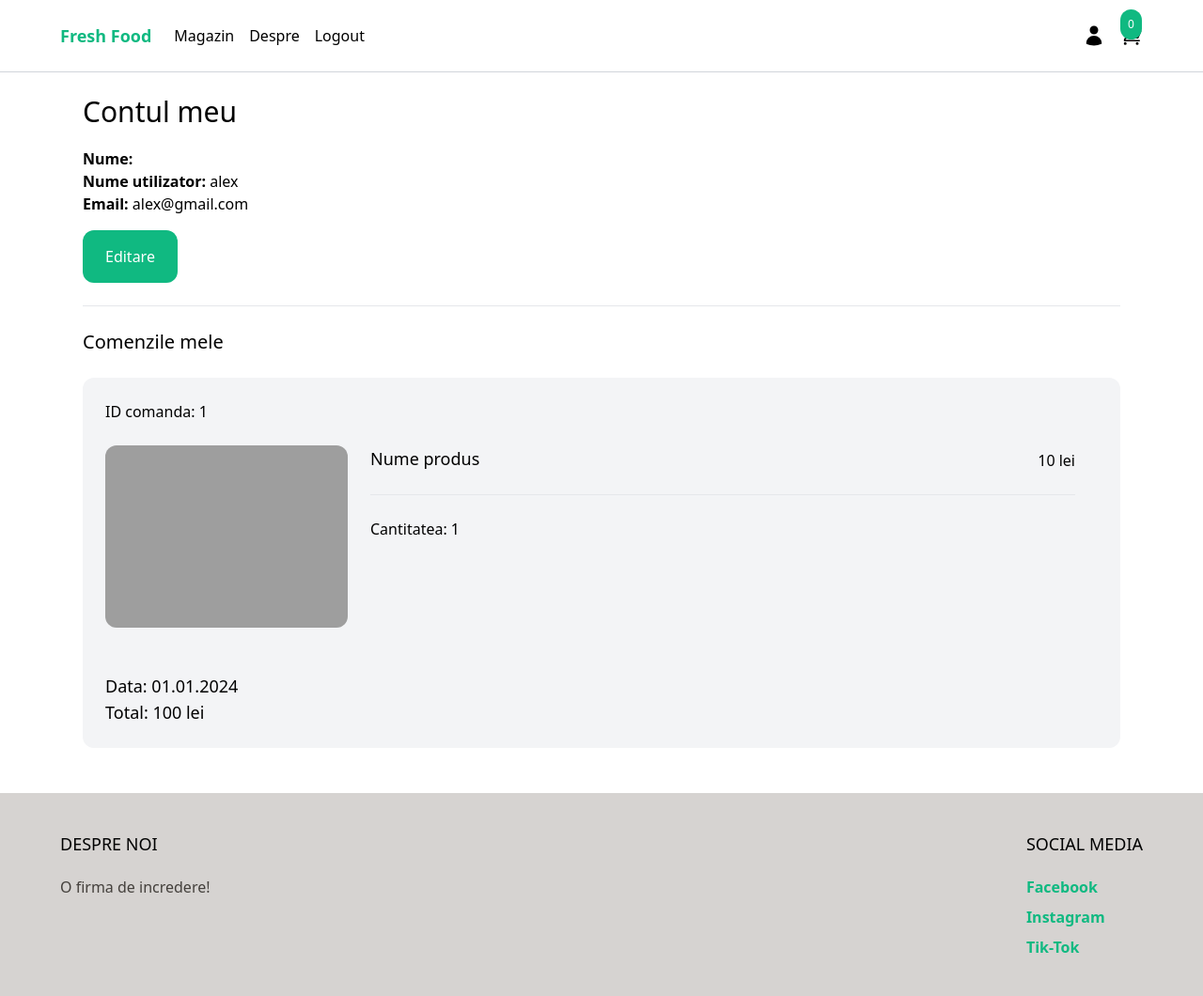
After one commit to AlexNaziru/fresh-food, a Django app: page /myaccount/ in a window 1280 px wide. The commit adds this page. Shown: the whole page at 94% size. Run offline with Django 5.2, Linux system fonts and the light colour scheme; a user stored in the database is signed in; some libraries are stand-ins or nearby versions; grey boxes are pictures that could not be loaded.

Commit message:
edit account

```diff
--- a/core/templates/core/base.html
+++ b/core/templates/core/base.html
@@ -25,7 +25,7 @@
             </div>
 
             <div class="menu-right flex items-center space-x-4">
-                <a href="{% url 'login' %}">
+                <a href="{% url 'myaccount' %}">
                     <svg xmlns="http://www.w3.org/2000/svg" viewBox="0 0 24 24" fill="currentColor" class="w-6 h-6">
                       <path fill-rule="evenodd" d="M7.5 6a4.5 4.5 0 1 1 9 0 4.5 4.5 0 0 1-9 0ZM3.751 20.105a8.25 8.25 0 0 1 16.498 0 .75.75 0 0 1-.437.695A18.683 18.683 0 0 1 12 22.5c-2.786 0-5.433-.608-7.812-1.7a.75.75 0 0 1-.437-.695Z" clip-rule="evenodd" />
                     </svg>
--- /dev/null
+++ b/core/templates/core/myaccount.html
@@ -0,0 +1,48 @@
+{% extends 'core/base.html' %}
+{% block title %}Contul meu{% endblock %}
+{% block content %}
+
+<div class="max-w-6xl mx-auto p-6">
+    <h1 class="mb-5 text-3xl">Contul meu</h1>
+
+    <div class="mb-6">
+        <strong>Nume: </strong>{{ request.user.get_full_name }}<br>
+        <strong>Nume utilizator: </strong>{{ request.user.username }}<br>
+        <strong>Email: </strong>{{ request.user.email }}<br>
+        <a href="{% url 'edit_myaccount' %}" class="inline-block mt-4 py-4 px-6 rounded-xl text-white bg-emerald-500">Editare</a>
+    </div>
+    <hr>
+    <h2 class="my-6 text-xl">Comenzile mele</h2>
+    <div class="w-full mb-6 p-6 flex flex-wrap bg-gray-100 rounded-xl">
+        <div class="mb-6 flex justify-between">
+            <a href="#">ID comanda: 1</a>
+        </div>
+
+
+        <div class="mb-6 w-full">
+            <div class="product mb-6 flex pr-6">
+                <a href="#" class="w-1/4">
+                    <img class="hover:shadow-lg rounded-xl" src="1.jpg" alt="img" />
+                </a>
+                <div class="w-3/4 pl-6">
+                    <div class="flex justify-between">
+                        <a href="#" class="text-lg">Nume produs</a>
+                        <p class="mb-6 pt-1 text-grey-400">10 lei</p>
+                    </div>
+                    <hr>
+                    <div class="mt-6">
+                        Cantitatea: 1
+                    </div>
+                </div>
+            </div>
+        </div>
+
+        <div>
+            <p class="text-lg">Data: 01.01.2024</p>
+            <p class="text-lg">Total: 100 lei</p>
+        </div>
+
+    </div>
+</div>
+
+{% endblock %}
--- a/core/urls.py
+++ b/core/urls.py
@@ -1,6 +1,6 @@
 from django.urls import path
 from django.contrib.auth import views
-from core.views import frontpage, shop, signup
+from core.views import frontpage, shop, signup, myaccount, edit_myaccount
 from product.views import product
 
 
@@ -9,6 +9,8 @@ urlpatterns = [
     path('signup/', signup, name='signup'),
     path('logout/', views.LogoutView.as_view(), name='logout'),
     path('login/', views.LoginView.as_view(template_name='core/login.html'), name='login'),
+    path('myaccount/', myaccount, name='myaccount'),
+    path('myaccount/edit/', edit_myaccount, name='edit_myaccount'),
     path('shop/', shop, name='shop'),
     path('shop/<slug:slug>/', product, name='product'),
 ]
--- a/core/views.py
+++ b/core/views.py
@@ -1,3 +1,4 @@
+from django.contrib.auth.decorators import login_required
 from django.shortcuts import render, redirect
 from django.contrib.auth import login
 from product.models import Product, Category
@@ -24,8 +25,24 @@ def signup(request):
     return render(request, "core/signup.html", {"form": form})
 
 
-def login_user(request):
-    return render(request, "core/login.html")
+@login_required
+def myaccount(request):
+
+    return render(request, "core/myaccount.html")
+
+
+@login_required
+def edit_myaccount(request):
+    if request.method == "POST":
+        user = request.user
+        user.first_name = request.POST.get("first_name")
+        user.last_name = request.POST.get("last_name")
+        user.username = request.POST.get("username")
+        user.email = request.POST.get("email")
+        user.save()
+
+        return redirect("myaccount")
+    return render(request, "core/edit_myaccount.html")
 
 
 def shop(request):
```
Also changed, not shown: core/templates/core/edit_myaccount.html (added, +33 -0 lines), db.sqlite3.
